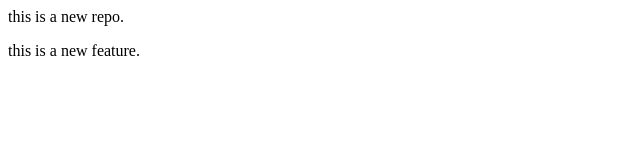
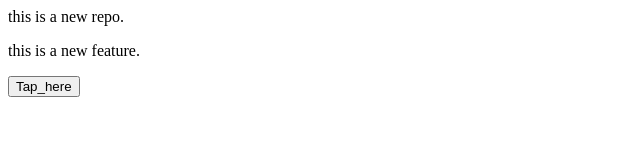
Before and after one commit to SAMYA-BANERJEE/localrepo, a plain HTML site: page index.html in a window 1280 px wide. Shown: the whole page, without its empty margins (0-640 px from the left). Drawn offline with Linux system fonts and the light colour scheme.

Commit message:
new button added.

```diff
--- a/index.html
+++ b/index.html
@@ -1,2 +1,3 @@
 <P>this is a new repo.</P>
 <P>this is a new feature.</P>
+<button>Tap_here</button>
```
